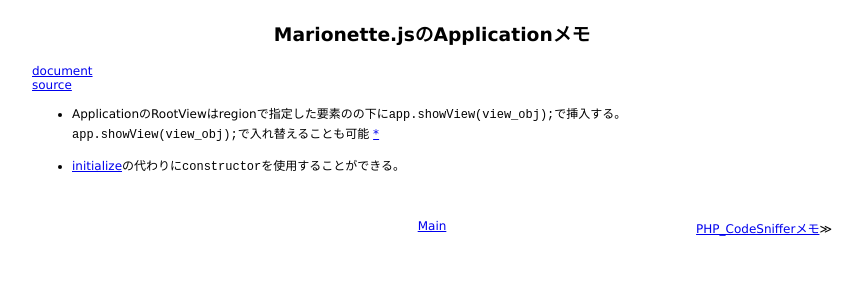
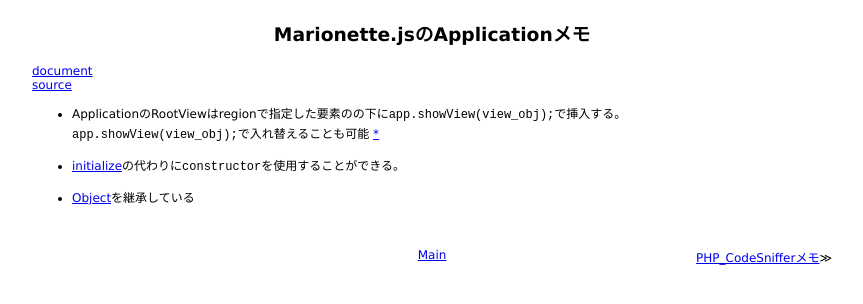
Before and after one commit to 38elements/38elements.github.com, a Jekyll site: the page built from _posts/2016-10-09-marionettejs-application.md, in a window 1280 px wide. Shown: the top 304 px of the page, without its empty margins (208-1071 px from the left). Built offline with Jekyll 4.4.1, drawn with Linux system fonts in a browser that asks for light colours.

Commit message:
Update 2016-10-09-marionettejs-application.md

```diff
--- a/_posts/2016-10-09-marionettejs-application.md
+++ b/_posts/2016-10-09-marionettejs-application.md
@@ -9,3 +9,5 @@ title: Marionette.jsのApplicationメモ
 `app.showView(view_obj);`で入れ替えることも可能 [\*](http://marionettejs.com/docs/master/marionette.application.html#root-layout)
 
 * [initialize](http://marionettejs.com/docs/master/marionette.application.html#initialize)の代わりに`constructor`を使用することができる。
+
+* [Object](http://marionettejs.com/docs/master/marionette.object.html)を継承している
```
